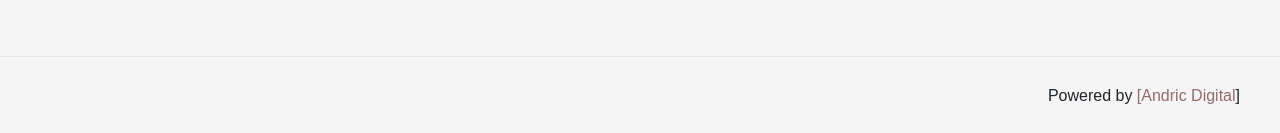
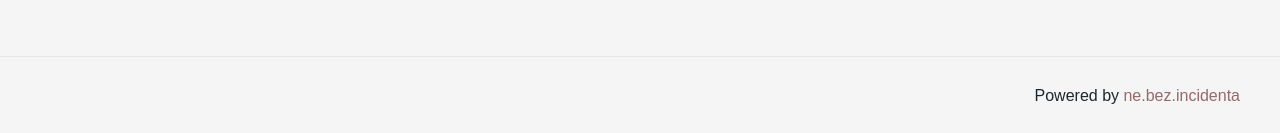
Before and after one commit to PavleKreator/dogoargentino, a Jekyll site: the page built from _pages/home.md, in a window 1280 px wide and 900 px high, scrolled down 3514 px. Shown: the part 764-897 px from the top of the window. Built offline with Jekyll 4.4.1, drawn with Linux system fonts in a browser that asks for light colours; nearby versions of some CDN libraries; some web fonts are replaced; a script that is not in the unit is left out.

Commit message:
Update footer.html

```diff
--- a/_includes/footer.html
+++ b/_includes/footer.html
@@ -122,7 +122,7 @@
                         data-section="section-fb-html-1">
                         <div class="ast-header-html inner-link-style-">
                             <div class="ast-builder-html-element">
-                                <p>Powered by <a href="http://andricdigital.com">[Andric Digital</a>]</p>
+                                <p>Powered by <a href="https://www.instagram.com/ne.bez.incidenta/">ne.bez.incidenta</a></p>
                             </div>
                         </div>
                     </div>
```
